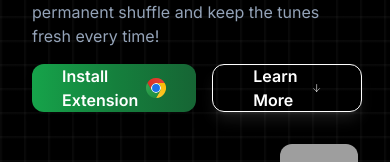
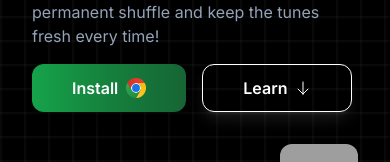
Before and after one commit to RoshanPShetty/spotifyshuffler, a Next.js app: page / in a window 390 px wide. Shown: the part 272-434 px from the top of the page. Built offline with nearby package versions, Linux system fonts and the light colour scheme; grey boxes are pictures that could not be loaded; a web font is replaced by a local one.

Commit message:
mobile responsiveness

```diff
--- a/components/Hero.tsx
+++ b/components/Hero.tsx
@@ -39,7 +39,7 @@ const Hero = () => {
 							href="#"
 							className="px-10 h-12 n-gradient font-semibold rounded-xl shadow-lg flex gap-2 items-center justify-center"
 						>
-							Install Extension{" "}
+							Install <span className="hidden md:block">Extension</span>
 							<Image src="/chrome.svg" alt="chrome" width={20} height={20} />
 						</motion.a>
 						<motion.a
@@ -50,7 +50,7 @@ const Hero = () => {
 							href="#countdown"
 							className="px-10 h-12 text-white font-semibold rounded-xl shadow-lg shadow-white/10 border border-white flex gap-2 items-center justify-center"
 						>
-							Learn More
+							Learn <span className="hidden md:block">More</span>
 							<ArrowDown className="size-4" />
 						</motion.a>
 					</div>
@@ -77,7 +77,6 @@ const shuffle = (array: any) => {
 
 	return array;
 };
-
 
 const generateSquares = () => {
 	return shuffle(albums).map((albumb: any) => (
```
